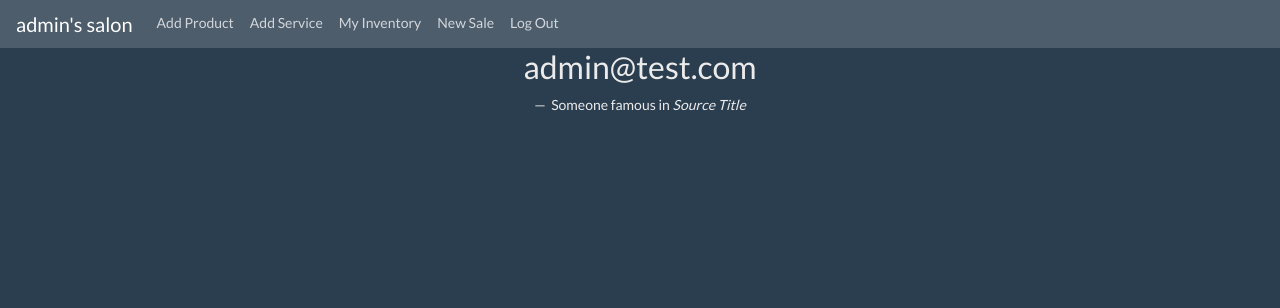
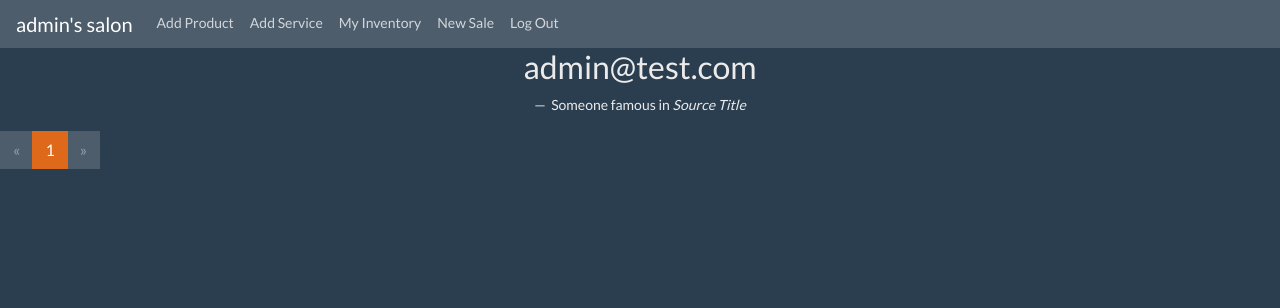
Before and after one commit to leny133/Finalproject, a Django app: page / in a window 1280 px wide. Shown: the top 308 px of the page. Run offline with Django 3.2, Linux system fonts and the light colour scheme; a user stored in the database is signed in; data comes from the database, SQL or seed files in the repository; both versions use the stored data as it was after the commit; some libraries are stand-ins or nearby versions.

Commit message:
paginator working

```diff
--- a/saloninventory/static/saloninventory/index.js
+++ /dev/null
@@ -1,4 +0,0 @@
-
-document.addEventListener("DOMContentLoaded", function () {
-   load_cards()
-});
--- a/saloninventory/templates/saloninventory/index.html
+++ b/saloninventory/templates/saloninventory/index.html
@@ -3,38 +3,79 @@
 <html lang="en">
   {% block body %}
   <style>
-    table, th, td {
+    table,
+    th,
+    td {
       border: 1px solid black;
     }
   </style>
   <h2 style="text-align: center">{{ request.user.email }}</h2>
-  <div id="indexdiv" style="text-align: center; margin-left: auto;
-    margin-right: auto;">
-
+  <div
+    id="indexdiv"
+    style="text-align: center; margin-left: auto; margin-right: auto"
+  >
     <div class="text-center">
       <figcaption class="blockquote-footer">
         Someone famous in <cite title="Source Title">Source Title</cite>
       </figcaption>
-  <blockquote class="blockquote">
+      <blockquote class="blockquote"></blockquote>
       {% for sale in page_obj.object_list %}
-      <div class="card border-success mb-3"
-                    style="max-width: 20rem;
+      <div
+        class="card border-success mb-3"
+        style="
+          max-width: 20rem;
           text-align: center;
           margin-left: auto;
-                           margin-right: auto;">
-        <table>{{sale.Sold_html|safe}}</table>
+          margin-right: auto;
+        "
+      >
+        <table>
+          {{sale.Sold_html|safe}}
+        </table>
+        <div class="footer">
+          {%for date in sale.Sale_date%} {{date.date}}{% endfor %}
+        </div>
       </div>
       {% endfor %}
-  </blockquote>
+    </div>
+    <div >
+            <ul class="pagination">
 
+                    {% if page_obj.has_previous %}
+                    <a href="?page=1" class="page-link">&laquo; </a>
+                    <a href="?page={{ page_obj.previous_page_number }}" class="page-link">Previous</a>
+                    {% else %}
+                    <li class="page-item disabled">
+                        <a class="page-link" href="#">&laquo; </a>
+
+                    </li>
+
+
+                    {% endif %}
+                        <li class="page-item active">
+                            <a class="page-link" href="">{{ page_obj.number }}</a>
+                        </li>
+
+
+                    {% if page_obj.has_next %}
+
+                    <li class="page-item">
+                        <a class="page-link" href="?page={{ page_obj.next_page_number }}">Next</a>
+                    </li>
+                    <li class="page-item">
+                        <a class="page-link" href="?page={{ page_obj.paginator.num_pages }}"> &raquo;</a>
+                    </li>
+                    {%else%}
+                        <li class="page-item disabled">
+                            <a class="page-link" href="?page={{ page_obj.paginator.num_pages }}"> &raquo;</a>
+                        </li>
+
+
+                    {% endif %}
+
+            </ul>
+        </div>
   </div>
 
-</div>
-
-
-  {% block script %}
-  <script
-    type="text/javascript"
-    src="{% static 'saloninventory/index.js' %}"></script>
-  {% endblock %} {% endblock %}
+  {% block script %} {% endblock %} {% endblock %}
 </html>
--- a/saloninventory/views.py
+++ b/saloninventory/views.py
@@ -99,7 +99,6 @@ def Sales_pag(request):
     paginator = Paginator([my_sale.serialize() for my_sale in my_sales], 10)
     page_number = request.GET.get('page')
     page_obj = paginator.get_page(page_number)
-    #print(page_obj.__dict__)
     return render(request, "saloninventory/index.html", {'page_obj': page_obj})
 
 @login_required
```
Also changed, not shown: db.sqlite3. Lines whose indentation alone changed are shown as unchanged.
